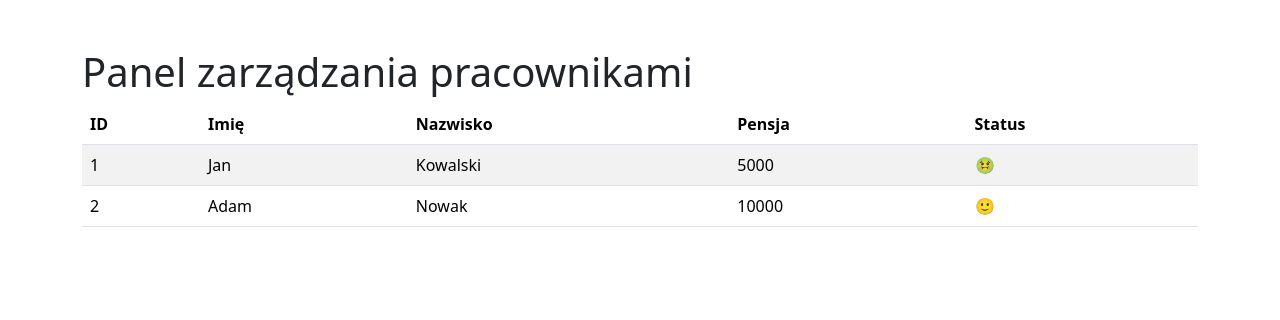
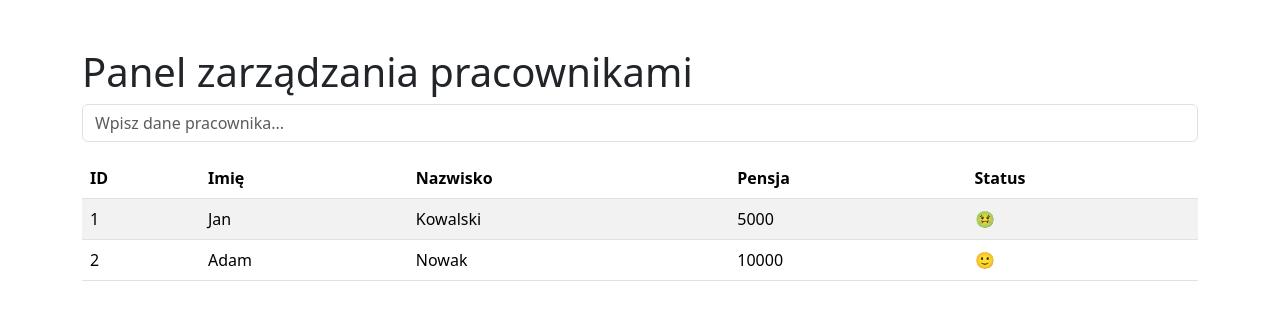
Before and after one commit to wojciech-michalik/projekt-koncowy-sda, a React (Vite) app: page / in a window 1280 px wide. Shown: the top 320 px of the page. Built offline with nearby package versions, Linux system fonts and the light colour scheme.

Commit message:
Końcówka dzisiejszego wykładu2

```diff
--- a/src/components/Details.tsx
+++ b/src/components/Details.tsx
@@ -8,23 +8,35 @@ export function Details() {
 	return (
 		<>
 			<h3>Szczegóły pracownika</h3>
-			<div className='mb-3'>
+			<div className='mb-3 row'>
+				<div className='col'>
 					<label htmlFor='firstname' className='form-label'>
 						Imię
 					</label>
 					<input className='form-control' type='text' id='firstname' value={data.firstname} readOnly />
-				<label htmlFor='lastname' className='form-label'>
+				</div>
+				<div className='col'>
+					<label htmlFor='lastname' className='form-label col'>
 						Nazwisko
 					</label>
-				<input className='form-control' type='text' id='lastname' value={data.lastname} readOnly />
+					<input className='form-control col' type='text' id='lastname' value={data.lastname} readOnly />
+				</div>
+			</div>
+			<div className='mb-3 row'>
+				<div className='col'>
 					<label htmlFor='salary' className='form-label'>
 						Pensja
 					</label>
 					<input className='form-control' type='text' id='salary' value={data.salary} readOnly />
+				</div>
+				<div className='col'>
 					<label htmlFor='status' className='form-label'>
 						Status pracownika
 					</label>
 					<input className='form-control' type='text' id='status' value={data.status} readOnly />
+				</div>
+			</div>
+			<div className='mb-3'>
 				<label htmlFor='birthdate' className='form-label'>
 					Data urodzenia
 				</label>
@@ -35,14 +47,20 @@ export function Details() {
 					value={data.birthdate.toLocaleDateString()}
 					readOnly
 				/>
+			</div>
+			<div className='mb-3'>
 				<label htmlFor='address' className='form-label'>
 					Miejsce zamieszkania
 				</label>
 				<input className='form-control' type='text' id='address' value={data.address} readOnly />
+			</div>
+			<div className='mb-3'>
 				<label htmlFor='postalcode' className='form-label'>
 					Kod pocztowy
 				</label>
 				<input className='form-control' type='text' id='postalcode' value={data.postalcode} readOnly />
+			</div>
+			<div className='mb-3'>
 				<label htmlFor='phonenumber' className='form-label'>
 					Numer telefonu
 				</label>
--- a/src/components/Table.tsx
+++ b/src/components/Table.tsx
@@ -1,7 +1,9 @@
 import { useNavigate } from 'react-router-dom';
 import { Employee, EmployeeStatus } from '../App';
+import { useState } from 'react';
 
 export function Table(props: { data: Employee[] }) {
+	const [filteredData, setFilteredData] = useState(props.data);
 	const navigate = useNavigate();
 	const renderStatus = (status: EmployeeStatus): string => {
 		switch (status) {
@@ -20,8 +22,24 @@ export function Table(props: { data: Employee[] }) {
 		navigate('/details', { state: item });
 	};
 
+	const handleSearchType = (event: React.KeyboardEvent): void => {
+		const input = event.target as HTMLInputElement;
+		const phrase = input.value.toLowerCase();
+
+		const data = props.data.filter(item => JSON.stringify(item).toLowerCase().includes(phrase));
+		setFilteredData(data);
+	};
+
 	return (
 		<>
+			<div className='mb-3'>
+				<input
+					onKeyUp={handleSearchType}
+					className='form-control'
+					type='search'
+					placeholder='Wpisz dane pracownika...'
+				/>
+			</div>
 			<table className='table table-striped'>
 				<thead>
 					<tr>
@@ -33,7 +51,7 @@ export function Table(props: { data: Employee[] }) {
 					</tr>
 				</thead>
 				<tbody>
-					{props.data.map(item => (
+					{filteredData.map(item => (
 						<tr className='clickable' key={item.id} onClick={event => handleRowClick(event, item)}>
 							<td>{item.id}</td>
 							<td>{item.firstname}</td>
```
Lines whose indentation alone changed are shown as unchanged.
